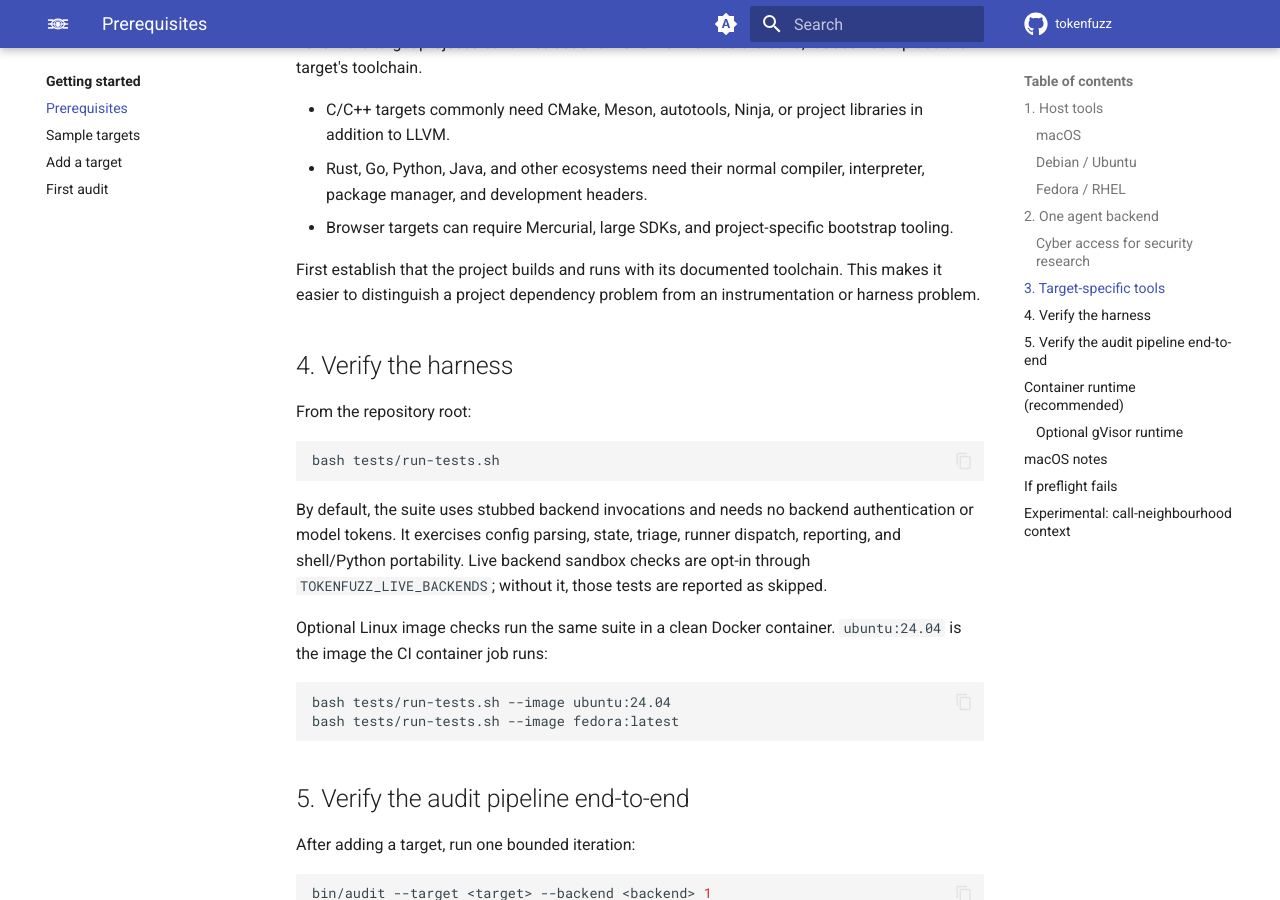
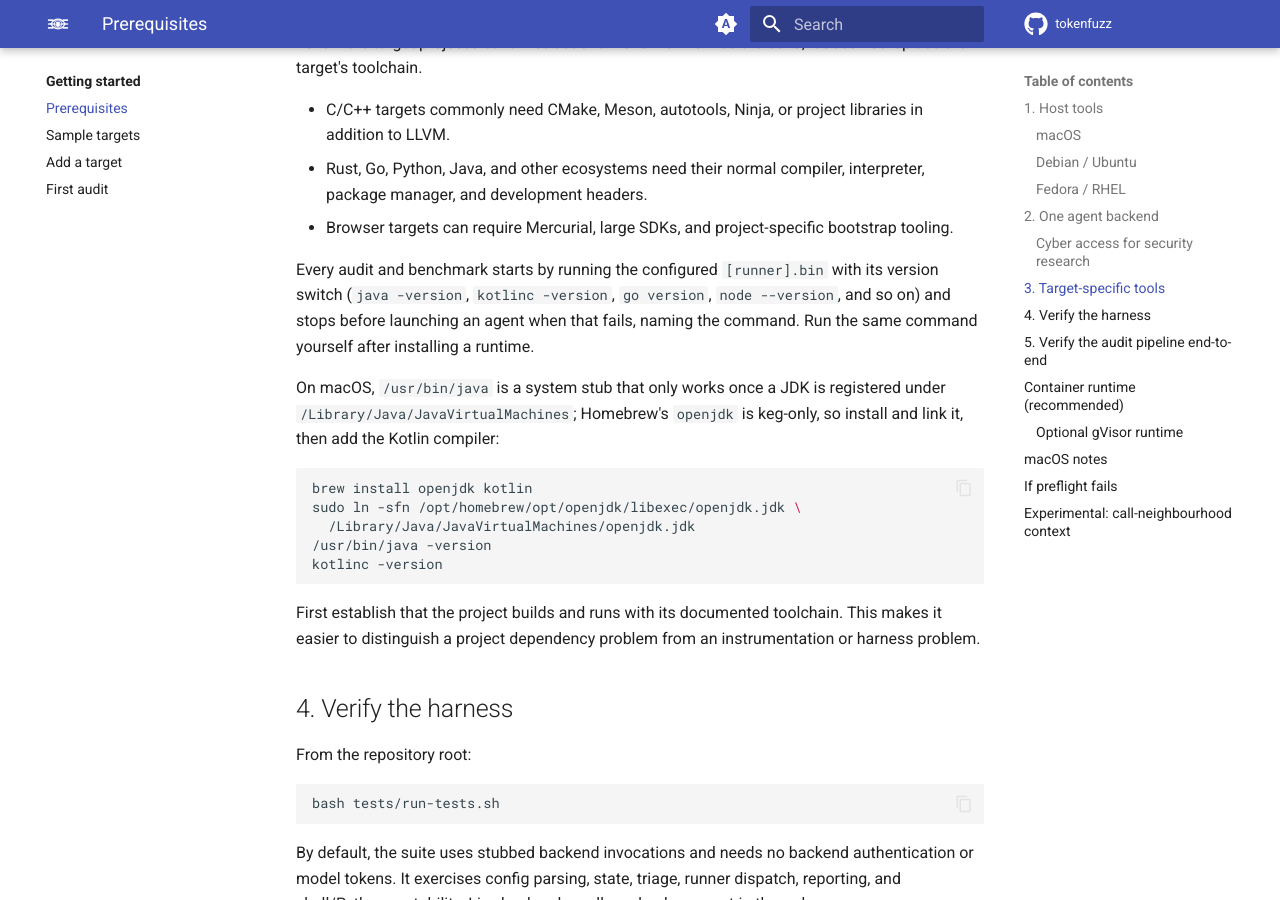
Before and after one commit to tokenfuzz/tokenfuzz, an MkDocs documentation site: the page built from docs/getting-started/prerequisites.md, in a window 1280 px wide and 900 px high, scrolled down 3102 px. Built offline with MkDocs 1.6.1 and Material for MkDocs 9.7.7, drawn with Linux system fonts in a browser that asks for light colours; comment, search, counter and statistics services are not loaded.

Commit message:
docs: say how the runner startup check is met on macOS for Java and Kotlin
A benchmark over sample-java and sample-kotlin aborted in preflight:
/usr/bin/java is a macOS stub with no registered JDK, and kotlinc was not
installed. The preflight already runs each runtime's version switch and names
the failing command; the prerequisites page now says so, gives the Homebrew
install and the JDK registration the stub needs, and troubleshooting points
the two FATAL lines at it.

````diff
--- a/docs/getting-started/prerequisites.md
+++ b/docs/getting-started/prerequisites.md
@@ -129,6 +129,24 @@ does not replace the target's toolchain.
 - Browser targets can require Mercurial, large SDKs, and project-specific
   bootstrap tooling.
 
+Every audit and benchmark starts by running the configured `[runner].bin`
+with its version switch (`java -version`, `kotlinc -version`, `go version`,
+`node --version`, and so on) and stops before launching an agent when that
+fails, naming the command. Run the same command yourself after installing a
+runtime.
+
+On macOS, `/usr/bin/java` is a system stub that only works once a JDK is
+registered under `/Library/Java/JavaVirtualMachines`; Homebrew's `openjdk`
+is keg-only, so install and link it, then add the Kotlin compiler:
+
+```bash
+brew install openjdk kotlin
+sudo ln -sfn /opt/homebrew/opt/openjdk/libexec/openjdk.jdk \
+  /Library/Java/JavaVirtualMachines/openjdk.jdk
+/usr/bin/java -version
+kotlinc -version
+```
+
 First establish that the project builds and runs with its documented
 toolchain. This makes it easier to distinguish a project dependency problem
 from an instrumentation or harness problem.
````
Also changed, not shown: docs/reference/troubleshooting.md (+12 -0 lines).
